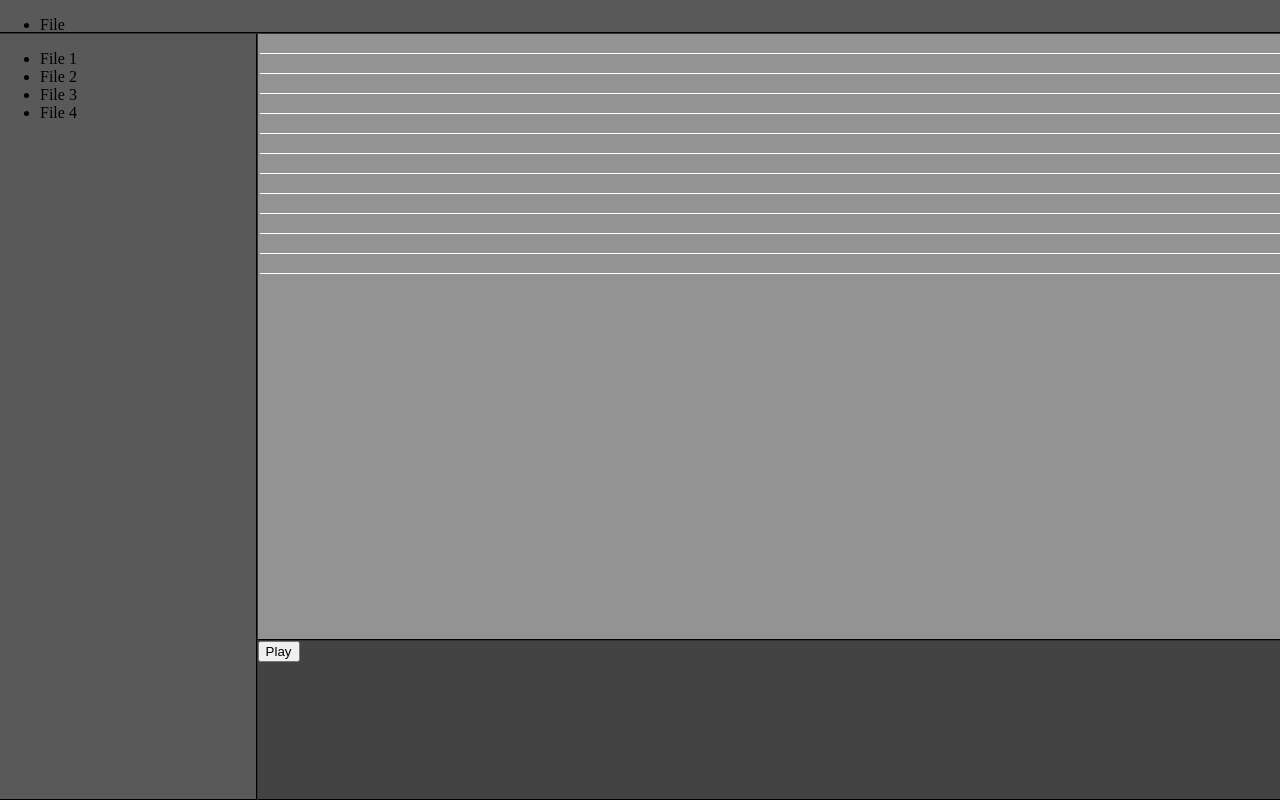
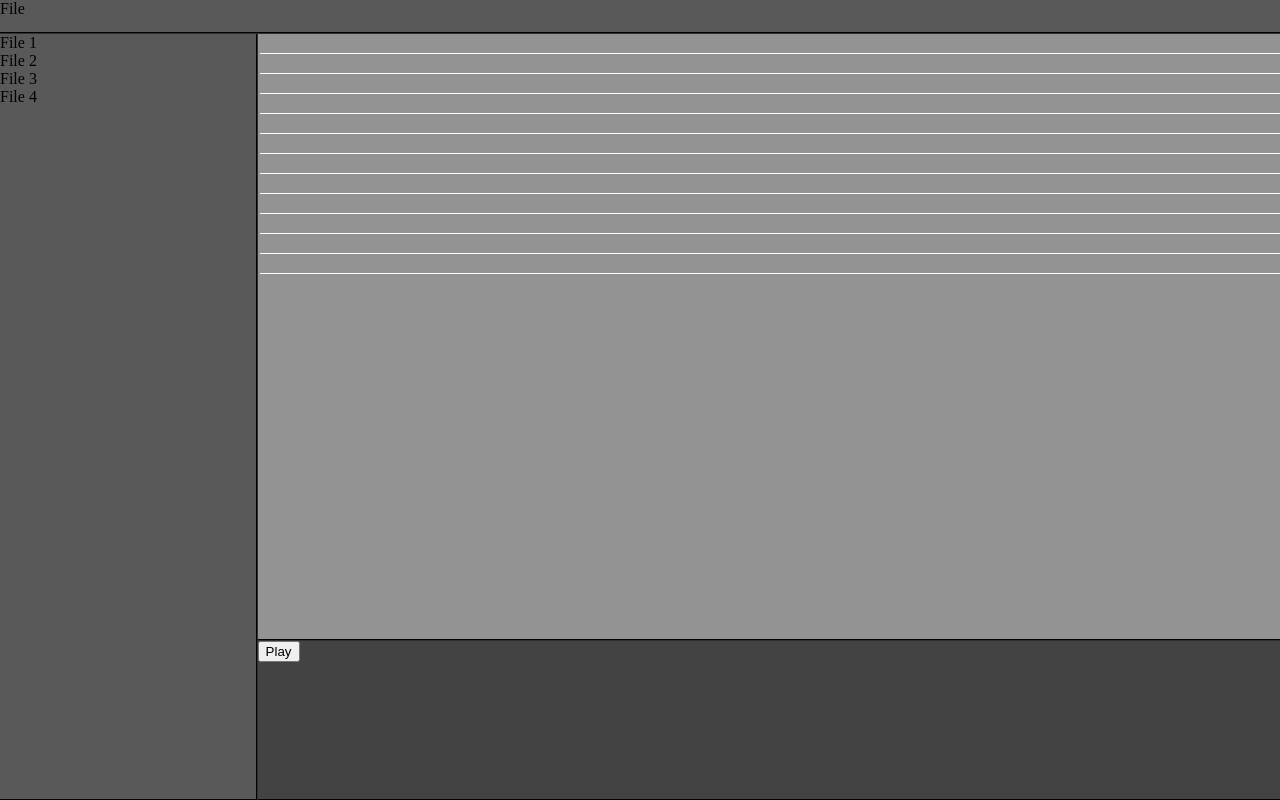
Before and after one commit to steffanhalv/composer, a plain HTML site: page index.html in a window 1280 px wide. Drawn offline with nearby package versions, Linux system fonts and the light colour scheme.

Commit message:
Small tests

```diff
--- a/main.js
+++ b/main.js
@@ -34,6 +34,8 @@ $(document).ready(function() {
                 grid: [ 1, 20 ]
             }).resizable({
                 handles: "e, w"
+            }).attr({
+                source: 'test'
             });
         }
     });
--- a/style.css
+++ b/style.css
@@ -63,3 +63,14 @@ body {
 .track {
     background-color: lightskyblue;
 }
+
+ul {
+    padding: 0;
+    margin: 0;
+}
+
+ul li {
+    list-style-type: none;
+    margin: 0;
+    padding: 0;
+}
```
